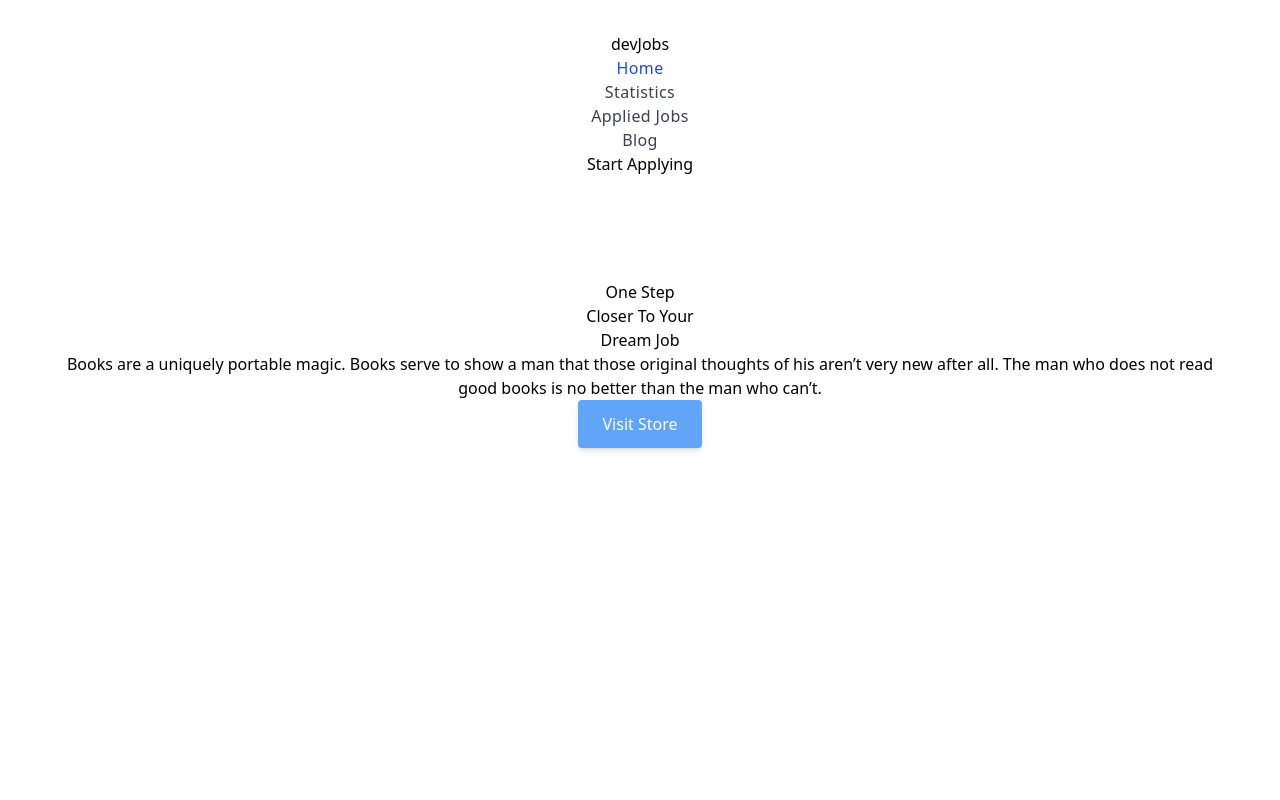
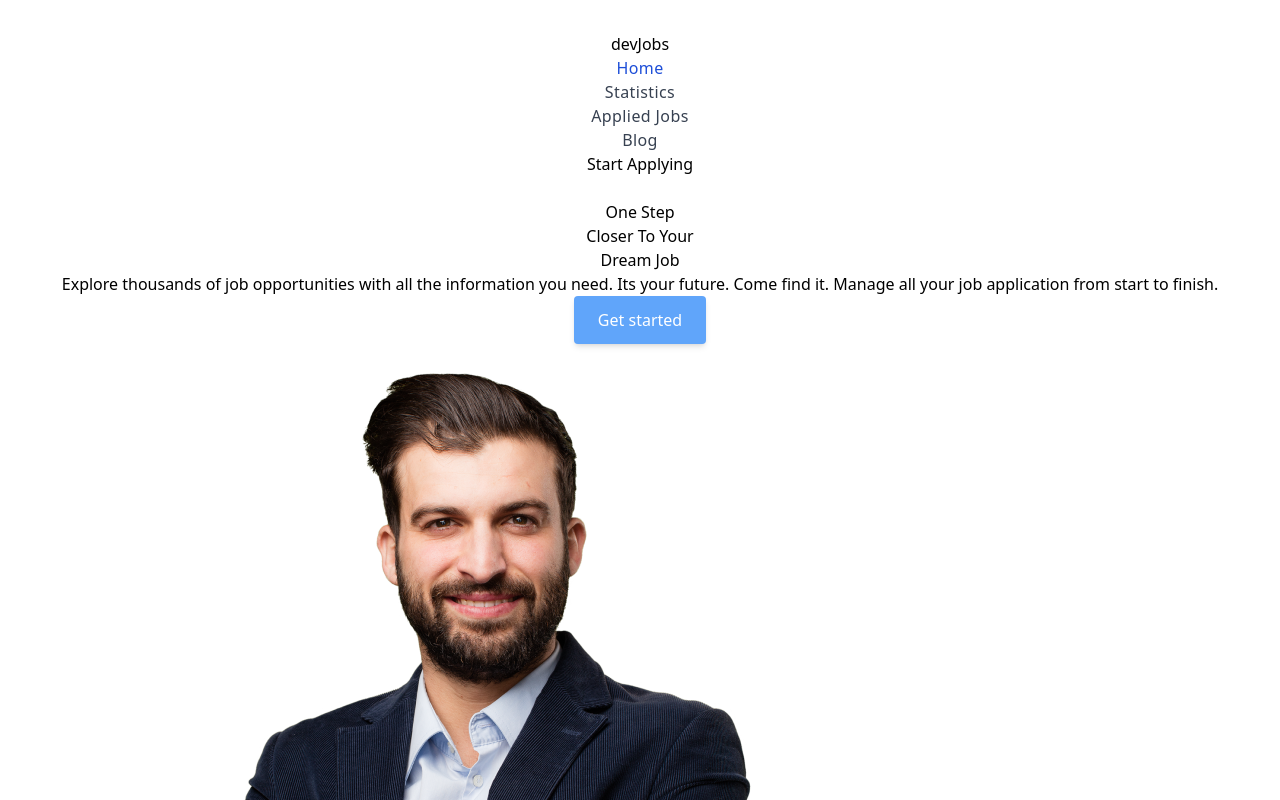
Before and after one commit to mahmud123064/devjob, a React (Vite) app: page / in a window 1280 px wide. Shown: the top 800 px of the page. Built offline with nearby package versions, Linux system fonts and the light colour scheme.

Commit message:
Bannar completed

```diff
--- /dev/null
+++ b/public/catagory.json
@@ -0,0 +1,8 @@
+
+[
+    {
+       "catagory_logo" : "/src/assets/Icons/business 1.png",
+       "name":"business",
+       "job_available": "200 jobs available"
+    }
+]
--- /dev/null
+++ b/src/components/Banner/Banner.jsx
@@ -0,0 +1,36 @@
+import React from 'react';
+import { Link } from 'react-router-dom';
+
+const Banner = () => {
+    return (
+        <div className='  sm:flex '>
+
+            <div>
+                {/* <h2 className='max-w-lg mb-6 mr-12 font-sans text-5xl font-bold tracking-tight text-gray-900 sm:text-6xl sm:leading-none'> <span>One Step</span> <br /> <span>Closer To Your</span> <span className='text-blue-200'>Dream Job</span></h2>
+
+                <p>Explore thousands of job opportunities with all the information you need. Its your future. Come find it. Manage all your job application from start to finish.</p> */}
+
+
+                <h2 className='max-w-lg mb-6 mr-12 font-sans text-5xl font-bold tracking-tight text-gray-900 sm:text-6xl sm:leading-none'>
+                    One Step  <br className='hidden md:block' /> Closer To Your  {' '}
+                    <br />  <span className='inline-block text-blue-400'>Dream Job</span>
+                </h2>
+                <p className=' text-base mb-3 w-11/12 text-gray-700 md:text-lg'>
+                    Explore thousands of job opportunities with all the information you need. Its your future. Come find it. Manage all your job application from start to finish.
+                </p>
+
+                <Link><button className='btn'>Get started</button></Link>
+            </div>
+
+
+            <div >
+
+                <img src="../../../public/P3OLGJ1 copy 1.png" alt="Banner image" />
+            </div>
+
+
+        </div>
+    );
+};
+
+export default Banner;
--- a/src/components/Header/Header.jsx
+++ b/src/components/Header/Header.jsx
@@ -10,8 +10,8 @@ import {
 const Header = () => {
     const [isMenuOpen, setIsMenuOpen] = useState(false)
     return (
-        <div className='bg-gray-00 px-4 py-5 mx-auto sm:max-w-xl md:max-w-full lg:max-w-screen-xl        md:px-24 lg:px-8'>
-            <div className='relative flex items-center justify-between'>
+        <div className='bg-gray-200  py-5  sm:max-w-xl md:max-w-full lg:max-w-screen-xl md:px-24 lg:px-8 '>
+            <div className='relative flex items-center justify-between px-auto'>
                 {/* Logo Section */}
                 <Link to='/' className='inline-flex items-center'>
                     <span className='ml-2 text-xl font-bold tracking-wide text-gray-800'>
--- a/src/components/Home/Home.jsx
+++ b/src/components/Home/Home.jsx
@@ -1,38 +1,27 @@
-import React from 'react';
-import { Link } from 'react-router-dom';
+import React, { useEffect, useState } from 'react';
+import { Link, useLoaderData } from 'react-router-dom';
+import Banner from '../Banner/Banner';
 // import picture from "../../assets/All Images/google-1-1 1.png"
 
 const Home = () => {
+
+    const abc = useLoaderData();
+    // const {catagory_logo,name} = abc;
+    // console.log(name);
+    // console.log(abc);
+
+    const [jobs, setJobs] = useState([]);
+
+    useEffect(()=>{
+        fetch('catagory.json')
+        .then( res => res.json())
+        .then(data => console.log(data))
+    },[])
     return (
-        <div className="my-container flex flex-col items-center justify-between lg:flex-row">
-            <div className='mb-10 lg:max-w-lg  lg:pr-5 lg:mb-0'>
-                <div className='max-w-xl mb-6 lg:mt-8'>
-                    <h2 className='max-w-lg mb-6 mr-12 font-sans text-5xl font-bold tracking-tight text-gray-900 sm:text-6xl sm:leading-none'>
-                        One Step  <br className='hidden md:block' /> Closer To Your  {' '}
-                        <br />  <span className='inline-block text-blue-400'>Dream Job</span>
-                    </h2>
-                    <p className='text-base text-gray-700 md:text-lg'>
-                        Books are a uniquely portable magic. Books serve to show a man that
-                        those original thoughts of his aren’t very new after all. The man
-                        who does not read good books is no better than the man who can’t.
-                    </p>
-                </div>
-                <div className='flex flex-col items-center md:flex-row '>
-                    <Link to='/books' className='btn  md:w-auto md:mr-4'>
-                        <div className='inline-flex items-center justify-center w-full h-full '>
-                            <p className='mr-3 '>Visit Store</p>
-                        </div>
-                    </Link>
-
-                </div>
-            </div>
-
-            <div className='relative lg:w-1/2 '>
-                <div className='w-full lg:w-4/5 lg:ml-auto h-56  sm:h-96'>
-                    {/* <img src={} alt="" /> */}
-                </div>
-            </div>
-
+        <div className=''>
+            {/* <img src={catagory_logo} alt="" /> */}
+            <Banner></Banner>
+            <p>{jobs.job_available}</p>
         </div>
     );
 };
--- a/src/main.jsx
+++ b/src/main.jsx
@@ -20,7 +20,8 @@ const router = createBrowserRouter([
     children:[
       {
        path: "/",
-       element:<Home></Home>
+       element:<Home></Home>,
+      //  loader:() => fetch('/catagory.json'),
       },
       {
         path:"/statistics",
```
